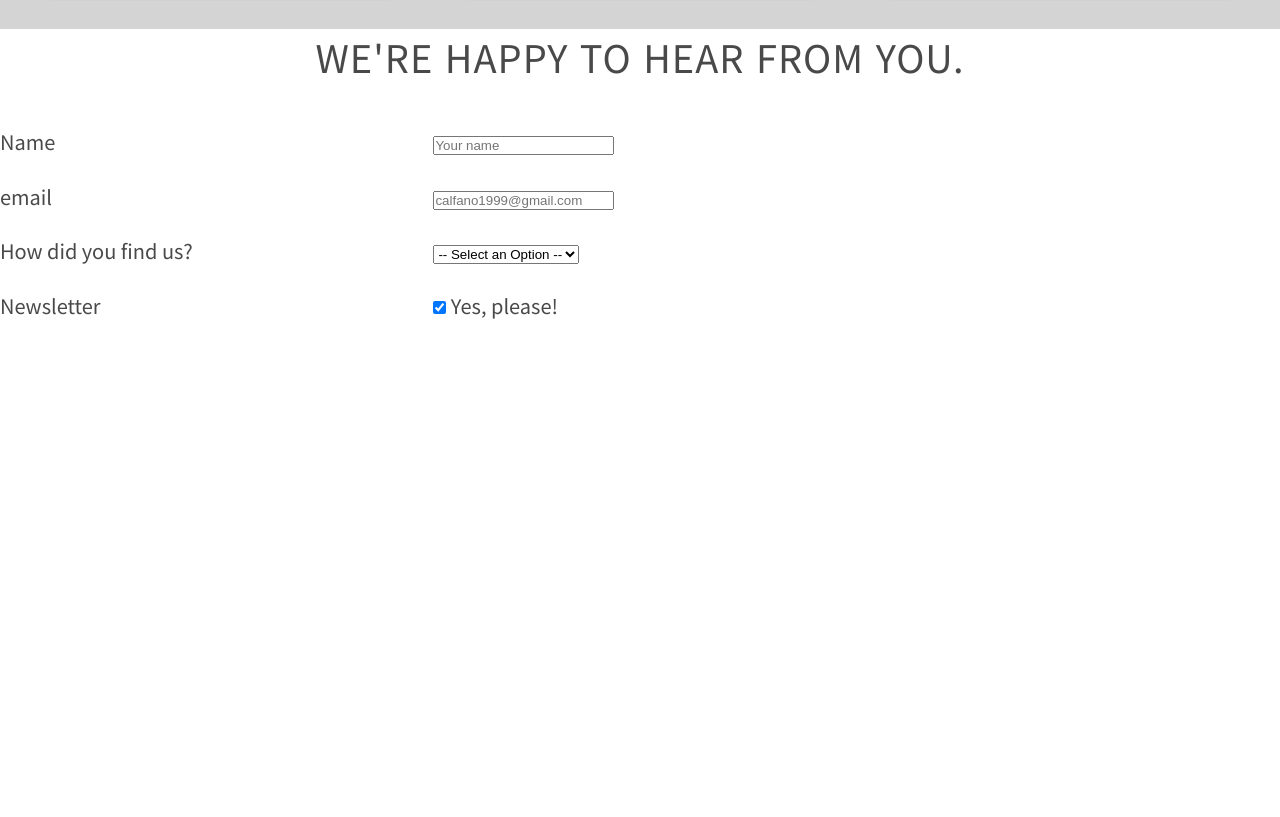
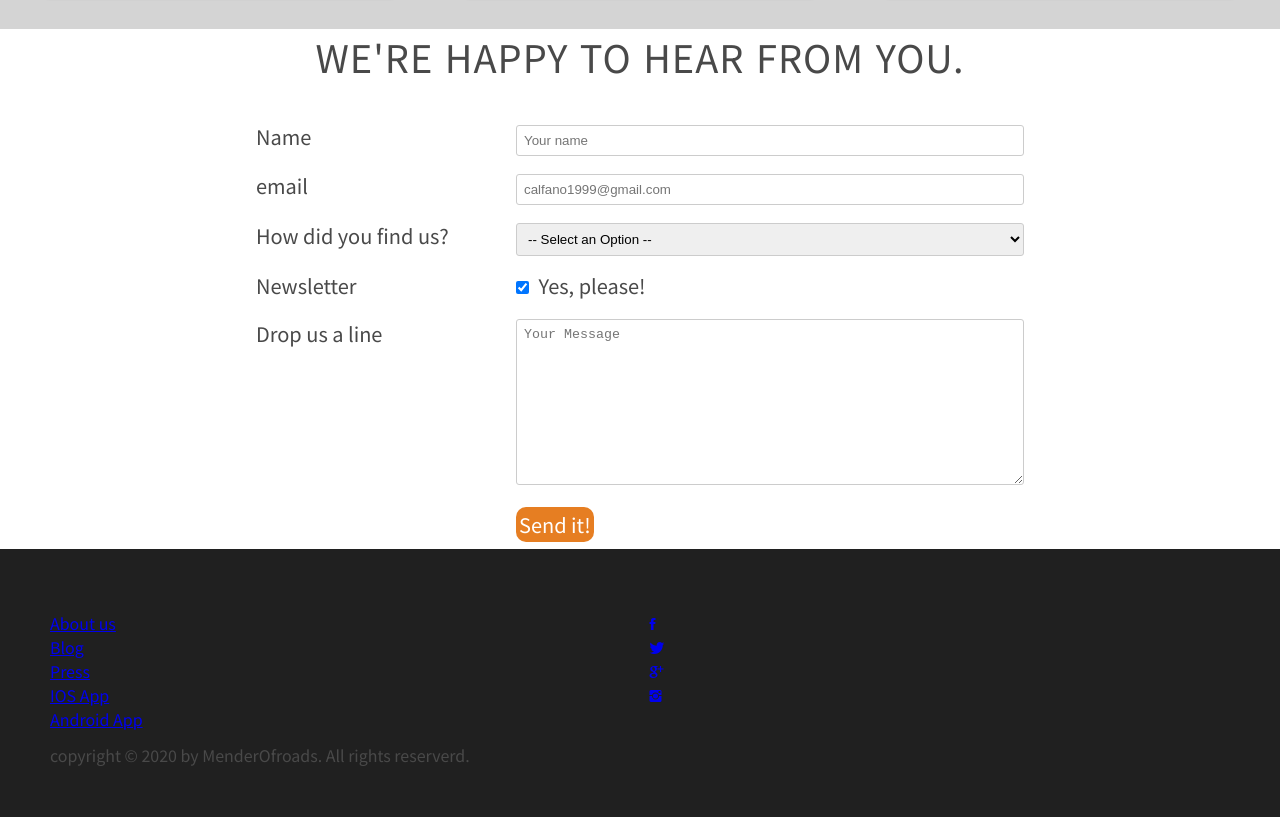
Before and after one commit to CAlfanoNerey/webdevteentech, a plain HTML site: page index.html in a window 1280 px wide. Shown: the part 1914-2731 px from the top of the page. Before the commit the page ends 2247 px from the top, so only its background shows below. Drawn offline with Linux system fonts and the light colour scheme; files whose address does not match are found by name.

Commit message:
finalizing bottom section
finilization

```diff
--- a/index.html
+++ b/index.html
@@ -75,15 +75,14 @@
         <div class="col span-1-of-4 box">
           <i class="ion-ios-nutrition-outline icon-big"></i>
           <h3>100% organic</h3>
-            <p>
-              All our vegetables are fresh, organic and local.
-            </p>
+          <p>All our vegetables are fresh, organic and local.</p>
         </div>
         <div class="col span-1-of-4 box">
           <i class="ion-ios-cart-outline icon-big"></i>
           <h3>Order anything</h3>
           <p>
-              We don't limit your creativity, which means you can order whatever you feel like. It's up to you!
+            We don't limit your creativity, which means you can order whatever
+            you feel like. It's up to you!
           </p>
         </div>
       </div>
@@ -102,10 +101,21 @@
             </div>
             <div>
               <ul>
-              <li><i class="ion-ios-checkmark-empty icon-small"></i>1 meal per day</li>
-              <li><i class="ion-ios-checkmark-empty icon-small"></i>Order 24/7</li>
-              <li><i class="ion-ios-checkmark-empty icon-small"></i>Access to newest foods</li>
-              <li><i class="ion-ios-checkmark-empty icon-small"></i>Free delivery</li>
+                <li>
+                  <i class="ion-ios-checkmark-empty icon-small"></i>1 meal per
+                  day
+                </li>
+                <li>
+                  <i class="ion-ios-checkmark-empty icon-small"></i>Order 24/7
+                </li>
+                <li>
+                  <i class="ion-ios-checkmark-empty icon-small"></i>Access to
+                  newest foods
+                </li>
+                <li>
+                  <i class="ion-ios-checkmark-empty icon-small"></i>Free
+                  delivery
+                </li>
               </ul>
             </div>
             <div>
@@ -122,12 +132,22 @@
             </div>
             <div>
               <ul>
-              <li><i class="ion-ios-checkmark-empty icon-small"></i>1 meal 1- days/month</li>
-              <li><i class="ion-ios-checkmark-empty icon-small"></i>Order 24/7</li>
-              <li><i class="ion-ios-checkmark-empty icon-small"></i>Access to newest foods</li>
-              <li><i class="ion-ios-checkmark-empty icon-small"></i>Free delivery</li>
+                <li>
+                  <i class="ion-ios-checkmark-empty icon-small"></i>1 meal 1-
+                  days/month
+                </li>
+                <li>
+                  <i class="ion-ios-checkmark-empty icon-small"></i>Order 24/7
+                </li>
+                <li>
+                  <i class="ion-ios-checkmark-empty icon-small"></i>Access to
+                  newest foods
+                </li>
+                <li>
+                  <i class="ion-ios-checkmark-empty icon-small"></i>Free
+                  delivery
+                </li>
               </ul>
-
             </div>
             <div>
               <a href="#" class="btn btn-ghost">Sign up now!</a>
@@ -144,10 +164,18 @@
             </div>
             <div>
               <ul>
-              <li><i class="ion-ios-checkmark-empty icon-small"></i>1 meal</li>
-              <li><i class="ion-ios-checkmark-empty icon-small"></i>Order from 8am to 12pm</li>
+                <li>
+                  <i class="ion-ios-checkmark-empty icon-small"></i>1 meal
+                </li>
+                <li>
+                  <i class="ion-ios-checkmark-empty icon-small"></i>Order from
+                  8am to 12pm
+                </li>
                 <li><i class="ion-ios-close-empty icon-small"></i></li>
-              <li><i class="ion-ios-checkmark-empty icon-small"></i>Free delivery</li>
+                <li>
+                  <i class="ion-ios-checkmark-empty icon-small"></i>Free
+                  delivery
+                </li>
               </ul>
             </div>
             <div>
@@ -156,7 +184,6 @@
           </div>
         </div>
       </div>
-
     </section>
     <section class="form">
       <div class="row">
@@ -169,7 +196,13 @@
               <label for="name">Name</label>
             </div>
             <div class="col span-2-of-3">
-            <input type="text" name="name" id="name" placeholder="Your name" required>
+              <input
+                type="text"
+                name="name"
+                id="name"
+                placeholder="Your name"
+                required
+              />
             </div>
           </div>
           <div class="row">
@@ -177,7 +210,13 @@
               <label for="email">email</label>
             </div>
             <div class="col span-2-of-3">
-            <input type="email" name="email" id="email" placeholder="calfano1999@gmail.com" required>
+              <input
+                type="email"
+                name="email"
+                id="email"
+                placeholder="calfano1999@gmail.com"
+                required
+              />
             </div>
           </div>
           <div class="row">
@@ -187,7 +226,9 @@
             <div class="col span-2-of-3">
               <!-- select is a dropdown menu -->
               <select name="find-us" id="find-us">
-              <option hidden disabled selected value >-- Select an Option --</option>
+                <option hidden disabled selected value>
+                  -- Select an Option --
+                </option>
                 <option value="Friends">Friends</option>
                 <option value="Search engine">Search Engine</option>
                 <option value="Ad">Ad</option>
@@ -200,12 +241,59 @@
               <label for="find-us">Newsletter</label>
             </div>
             <div class="col span-2-of-3">
-            <input type="checkbox" name="news" id="news" checked> Yes, please!
+              <input type="checkbox" name="news" id="news" checked /> Yes,
+              please!
+            </div>
+          </div>
+          <div class="row">
+            <div class="col span-1-of-3">
+              <label for="message">Drop us a line</label>
+            </div>
 
+            <div class="col span-2-of-3">
+              <textarea
+                name="message"
+                placeholder="Your Message"
+                id=""
+                cols="30"
+                rows="10"
+              ></textarea>
+            </div>
+          </div>
+          <div class="row">
+            <div class="col span-1-of-3">
+              <label for="submit">&nbsp;</label>
+            </div>
+            <div class="col span-2-of-3">
+              <input type="submit" value="Send it!" />
             </div>
           </div>
         </form>
       </div>
     </section>
+    <footer>
+      <div class="row">
+        <div class="col span-1-of-2">
+          <ul class="footer-nav">
+            <li><a href="#">About us</a></li>
+            <li><a href="#">Blog</a></li>
+            <li><a href="#">Press</a></li>
+            <li><a href="#">IOS App</a></li>
+            <li><a href="#">Android App</a></li>
+          </ul>
+        </div>
+        <div class="col span-1-of-2">
+          <ul class="social-links">
+           <li><a href="#"><i class="ion-social-facebook"></i></a></li>
+           <li><a href="#"><i class="ion-social-twitter"></i></a></li>
+           <li><a href="#"><i class="ion-social-googleplus"></i></a></li>
+           <li><a href="#"><i class="ion-social-instagram"></i></a></li>
+          </ul>
+        </div>
+      </div>
+      <div class="row">
+        <p>copyright &copy; 2020 by MenderOfroads. All rights reserverd.</p>
+      </div>
+    </footer>
   </body>
 </html>
--- a/resources/style.css
+++ b/resources/style.css
@@ -216,3 +216,48 @@ ul{
 .plan-price-meal{
   font-size: 80%;
 }
+
+/* contact form */
+.contact-form{
+  width: 60%;
+  margin: 0 auto;
+}
+
+input[type=email],
+input[type=text],
+select,
+textarea{
+  width: 100%;
+  padding: 7px;
+  border-radius: 3px;
+  border: 1px solid #ccc;
+}
+
+input[type=checkbox]{
+  margin: 10px 5px 10px 0;
+}
+
+input[type=submit]{
+  background: #e67e22;
+  color: white;
+  font-size: 100%;
+  font-family: 'Noto Sans JP', sans-serif ;
+  border: none;
+  padding: 3px;
+  border-radius: 10px;
+}
+
+*:focus{outline: none;}
+
+/* Footer */
+footer{
+  background: rgb(32, 32, 32);
+  padding: 50px;
+  font-size: 80%;
+
+}
+
+.footer-nav{
+  list-style: none;
+  float:left;
+}
```
Lines whose indentation alone changed are shown as unchanged.
